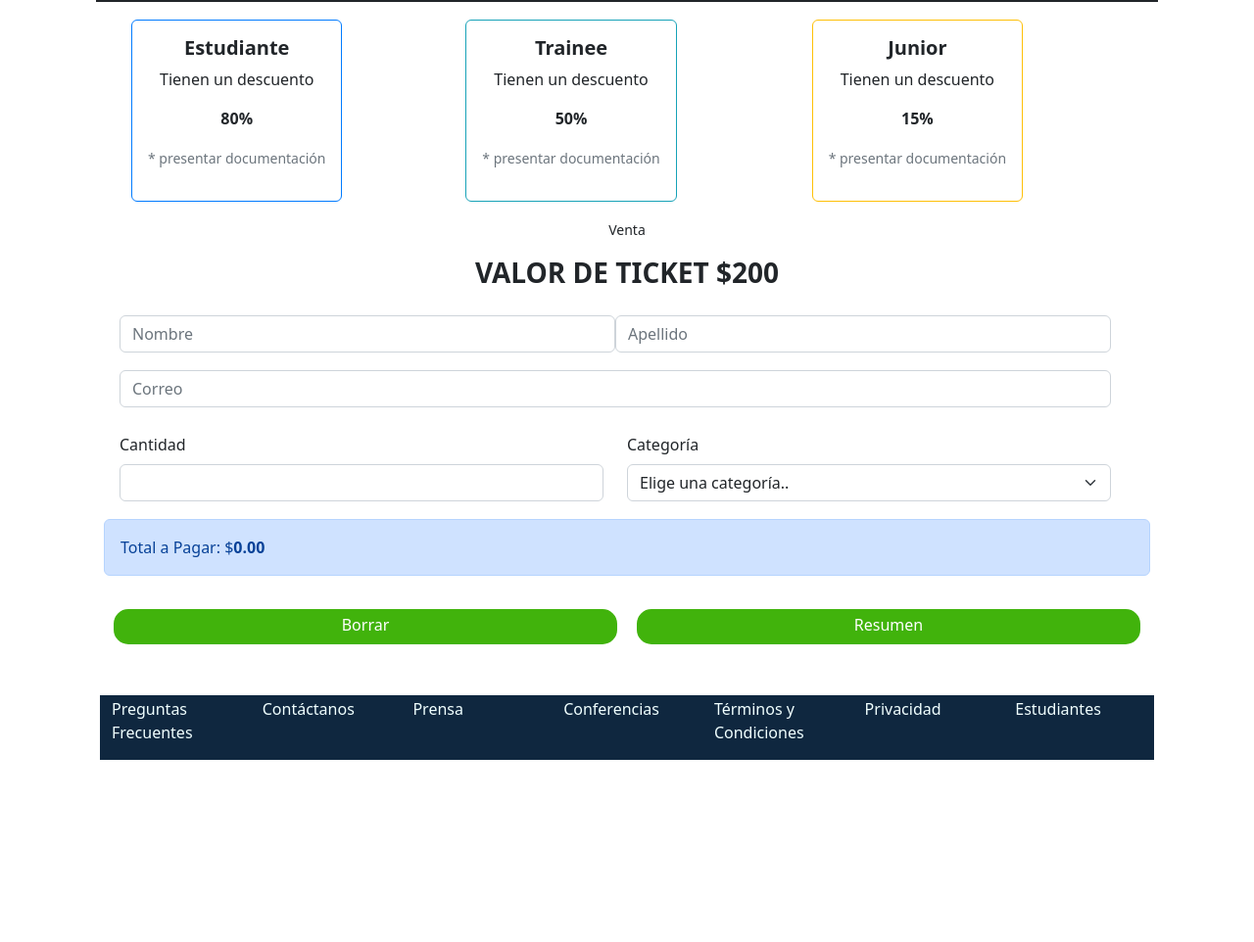
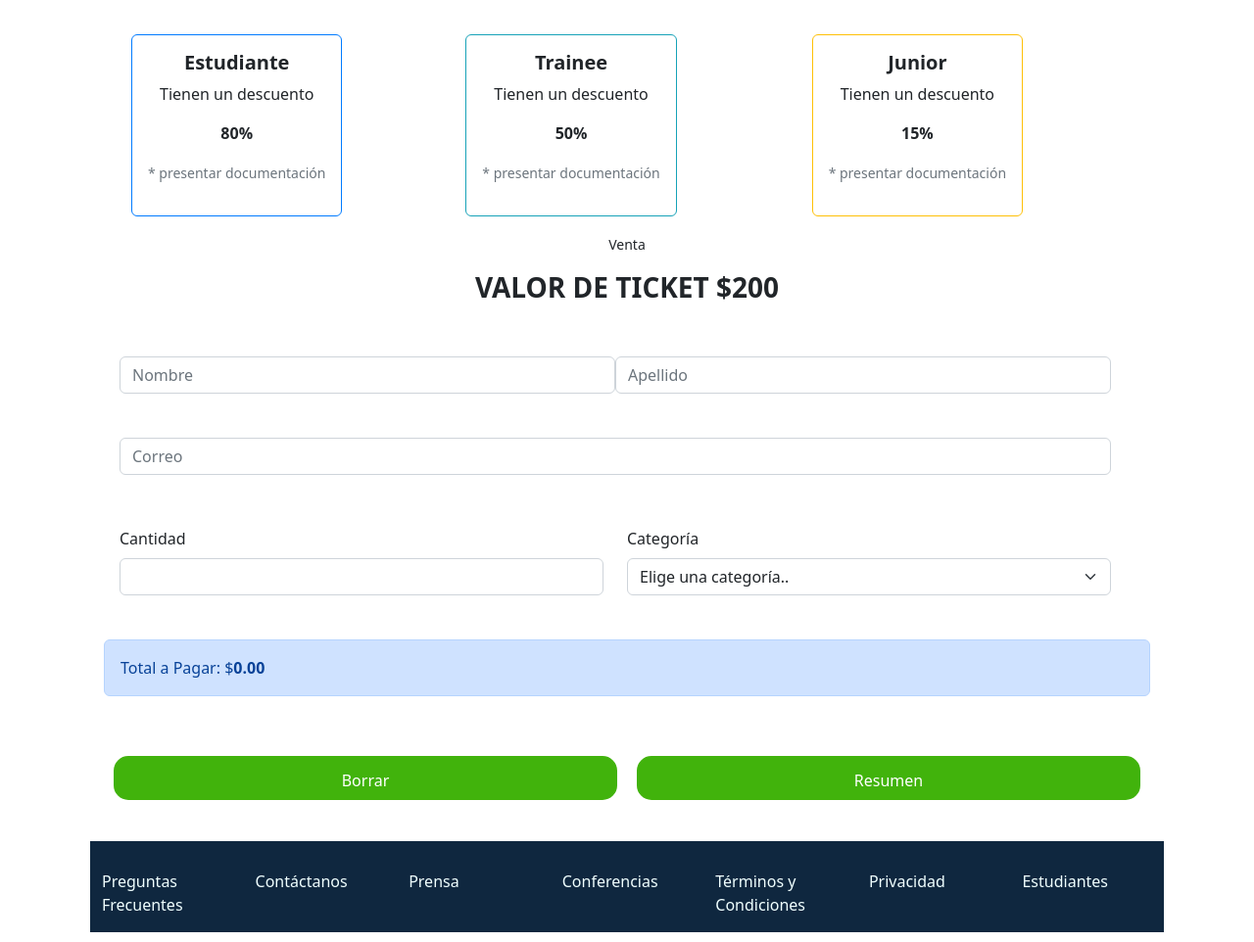
Before and after one commit to landy17/landy17.myjavascript, a plain HTML site: page index.html in a window 1280 px wide. Shown: the part 84-1046 px from the top of the page at 98% size. Before the commit the page ends 880 px from the top, so only its background shows below. Drawn offline with nearby package versions, Linux system fonts and the light colour scheme.

Commit message:
Update mstyles.css

```diff
--- a/mstyles.css
+++ b/mstyles.css
@@ -3,7 +3,7 @@
 }
 
 section {
-    margin: 1em;
+    margin: 10px;
 }
 
 h1 {
@@ -78,7 +78,7 @@ h1 {
 #footer {
     background-color: #0f273f;
     color: azure;
-    margin: 20px;
+    margin: 10px;
 }
 
 #nav-it {
@@ -91,7 +91,7 @@ h1 {
 }
 
 .col {
-    padding-top: 2px;
+    padding-top: 29px;
 }
 
 #m2:hover {
@@ -132,6 +132,7 @@ h1 {
     border: 2px solid #41b30c;
     border-radius: 15px;
     margin: 0 10px;
+    padding-top: 11px;
 }
 
 #boton:hover, #boton1:hover{
```
